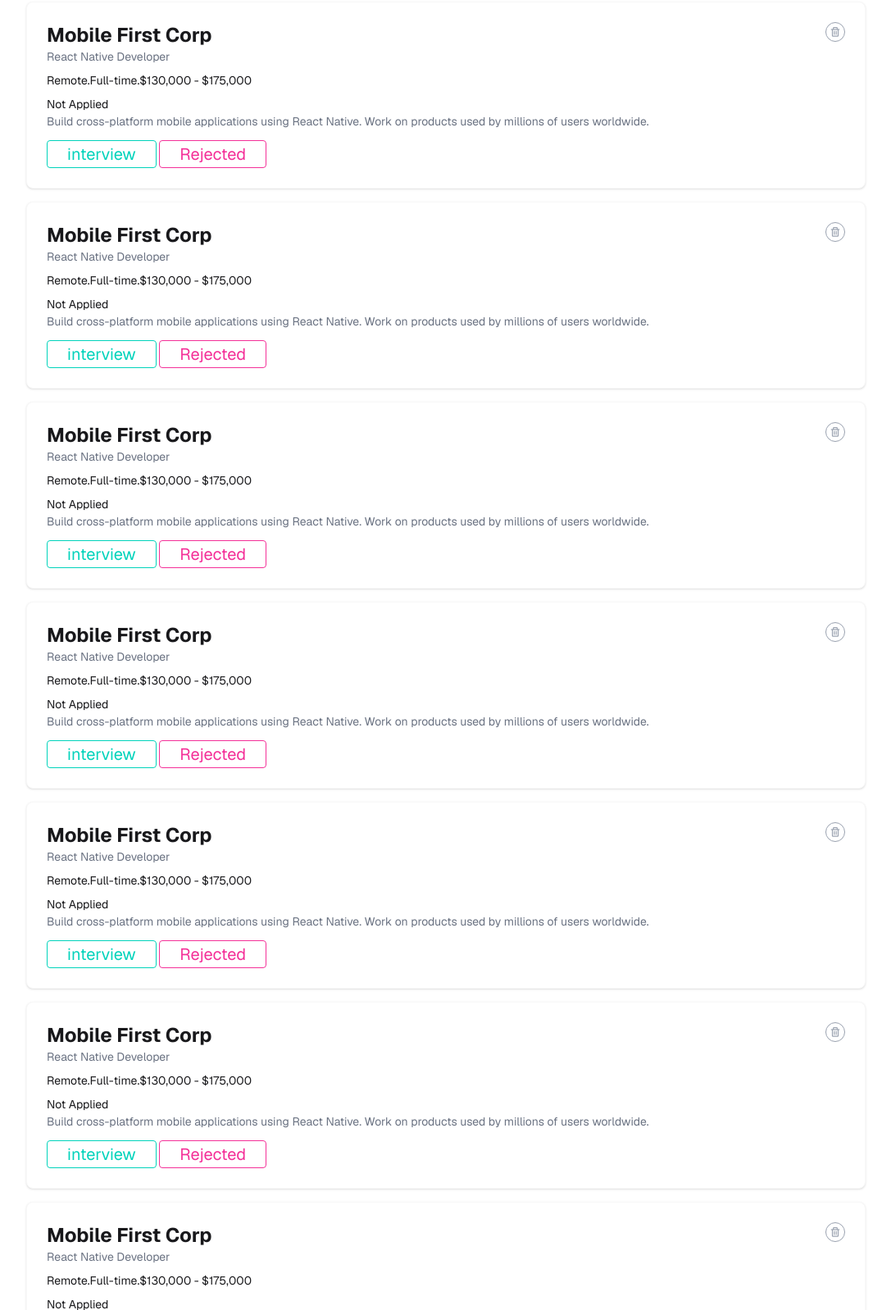
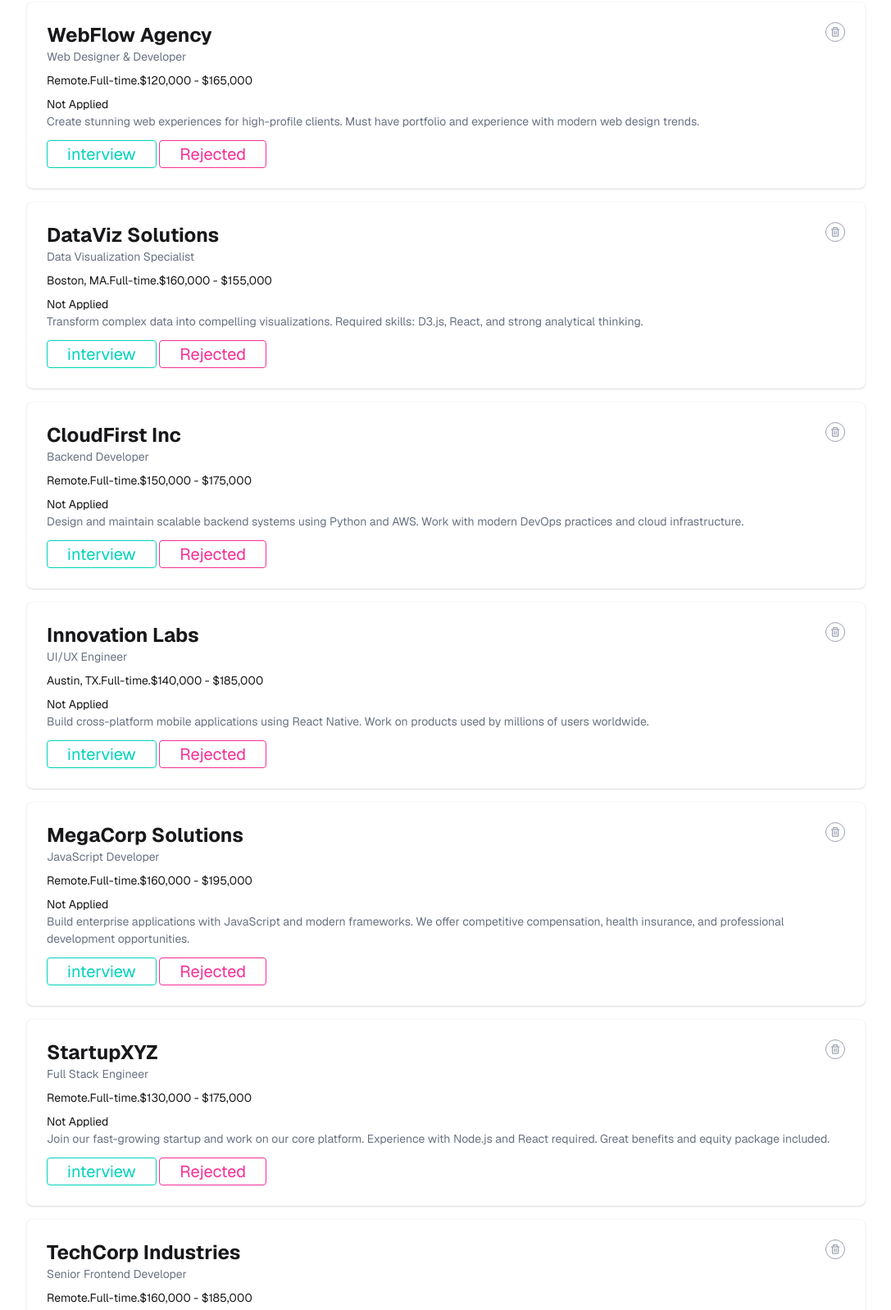
Before and after one commit to rafiqulislamraj58-design/Assignment-04, a website: page index.html in a window 1280 px wide. Shown: the part 542-2140 px from the top of the page at 82% size, without its empty margins (96-1183 px from the left). Drawn offline with nearby package versions, Linux system fonts and the light colour scheme.

Commit message:
Informationupdated

```diff
--- a/index.html
+++ b/index.html
@@ -94,8 +94,8 @@
                  <div class="card-body">
                    <div class="flex justify-between card-ditels">
                         <div class="contant">
-                            <h3 class="font-bold text-2xl">Mobile First Corp</h3>
-                            <p class="text-gray-500">React Native Developer</p>
+                            <h3 class="font-bold text-2xl">WebFlow Agency</h3>
+                            <p class="text-gray-500">Web Designer & Developer</p>
                         </div>
                         <div class="card-icon">
                             <div id="delate" class="circle rounded-full bg-white-400  text-gray-400 border border-gray-400 w-6 h-6  flex items-center justify-center hover:text-red-500/65 cursor-pointer">
@@ -103,10 +103,10 @@
                             </div>
                         </div>
                    </div>
-                   <p>Remote.Full-time.$130,000 - $175,000 </p>
+                   <p>Remote.Full-time.$120,000 - $165,000 </p>
                    <div class="contains">
                     <button>Not Applied</button>
-                    <p class="text-gray-500">Build cross-platform mobile applications using React Native. Work on products used by millions of users worldwide.</p>
+                    <p class="text-gray-500">Create stunning web experiences for high-profile clients. Must have portfolio and experience with modern web design trends.</p>
                     <div class="buttons-container mt-3">
                         <div class="badge badge-outline px-6 py-4 text-xl rounded-sm badge-accent hover:translate-y-0.5" >interview</div>
                         <div class="badge badge-outline px-6 py-4 text-xl rounded-sm badge-secondary hover:translate-y-0.5">Rejected</div>
@@ -122,8 +122,8 @@
                  <div class="card-body">
                    <div class="flex justify-between card-ditels">
                         <div class="contant">
-                            <h3 class="font-bold text-2xl">Mobile First Corp</h3>
-                            <p class="text-gray-500">React Native Developer</p>
+                            <h3 class="font-bold text-2xl">DataViz Solutions</h3>
+                            <p class="text-gray-500">Data Visualization Specialist</p>
                         </div>
                         <div class="card-icon">
                             <div id="delate" class="circle rounded-full bg-white-400  text-gray-400 border border-gray-400 w-6 h-6  flex items-center justify-center hover:text-red-500/65 cursor-pointer">
@@ -131,10 +131,10 @@
                             </div>
                         </div>
                    </div>
-                   <p>Remote.Full-time.$130,000 - $175,000 </p>
+                   <p>Boston, MA.Full-time.$160,000 - $155,000 </p>
                    <div class="contains">
                     <button>Not Applied</button>
-                    <p class="text-gray-500">Build cross-platform mobile applications using React Native. Work on products used by millions of users worldwide.</p>
+                    <p class="text-gray-500">Transform complex data into compelling visualizations. Required skills: D3.js, React, and strong analytical thinking.</p>
                     <div class="buttons-container mt-3">
                         <div class="badge badge-outline px-6 py-4 text-xl rounded-sm badge-accent hover:translate-y-0.5" >interview</div>
                         <div class="badge badge-outline px-6 py-4 text-xl rounded-sm badge-secondary hover:translate-y-0.5">Rejected</div>
@@ -150,8 +150,8 @@
                  <div class="card-body">
                    <div class="flex justify-between card-ditels">
                         <div class="contant">
-                            <h3 class="font-bold text-2xl">Mobile First Corp</h3>
-                            <p class="text-gray-500">React Native Developer</p>
+                            <h3 class="font-bold text-2xl">CloudFirst Inc</h3>
+                            <p class="text-gray-500">Backend Developer</p>
                         </div>
                         <div class="card-icon">
                             <div id="delate" class="circle rounded-full bg-white-400  text-gray-400 border border-gray-400 w-6 h-6  flex items-center justify-center hover:text-red-500/65 cursor-pointer">
@@ -159,10 +159,10 @@
                             </div>
                         </div>
                    </div>
-                   <p>Remote.Full-time.$130,000 - $175,000 </p>
+                   <p>Remote.Full-time.$150,000 - $175,000 </p>
                    <div class="contains">
                     <button>Not Applied</button>
-                    <p class="text-gray-500">Build cross-platform mobile applications using React Native. Work on products used by millions of users worldwide.</p>
+                    <p class="text-gray-500">Design and maintain scalable backend systems using Python and AWS. Work with modern DevOps practices and cloud infrastructure.</p>
                     <div class="buttons-container mt-3">
                         <div class="badge badge-outline px-6 py-4 text-xl rounded-sm badge-accent hover:translate-y-0.5" >interview</div>
                         <div class="badge badge-outline px-6 py-4 text-xl rounded-sm badge-secondary hover:translate-y-0.5">Rejected</div>
@@ -178,8 +178,8 @@
                  <div class="card-body">
                    <div class="flex justify-between card-ditels">
                         <div class="contant">
-                            <h3 class="font-bold text-2xl">Mobile First Corp</h3>
-                            <p class="text-gray-500">React Native Developer</p>
+                            <h3 class="font-bold text-2xl">Innovation Labs</h3>
+                            <p class="text-gray-500">UI/UX Engineer</p>
                         </div>
                         <div class="card-icon">
                             <div id="delate" class="circle rounded-full bg-white-400  text-gray-400 border border-gray-400 w-6 h-6  flex items-center justify-center hover:text-red-500/65 cursor-pointer">
@@ -187,7 +187,7 @@
                             </div>
                         </div>
                    </div>
-                   <p>Remote.Full-time.$130,000 - $175,000 </p>
+                   <p>Austin, TX.Full-time.$140,000 - $185,000 </p>
                    <div class="contains">
                     <button>Not Applied</button>
                     <p class="text-gray-500">Build cross-platform mobile applications using React Native. Work on products used by millions of users worldwide.</p>
@@ -206,8 +206,8 @@
                  <div class="card-body">
                    <div class="flex justify-between card-ditels">
                         <div class="contant">
-                            <h3 class="font-bold text-2xl">Mobile First Corp</h3>
-                            <p class="text-gray-500">React Native Developer</p>
+                            <h3 class="font-bold text-2xl">MegaCorp Solutions</h3>
+                            <p class="text-gray-500">JavaScript Developer</p>
                         </div>
                         <div class="card-icon">
                             <div id="delate" class="circle rounded-full bg-white-400  text-gray-400 border border-gray-400 w-6 h-6  flex items-center justify-center hover:text-red-500/65 cursor-pointer">
@@ -215,10 +215,10 @@
                             </div>
                         </div>
                    </div>
-                   <p>Remote.Full-time.$130,000 - $175,000 </p>
+                   <p>Remote.Full-time.$160,000 - $195,000 </p>
                    <div class="contains">
                     <button>Not Applied</button>
-                    <p class="text-gray-500">Build cross-platform mobile applications using React Native. Work on products used by millions of users worldwide.</p>
+                    <p class="text-gray-500">Build enterprise applications with JavaScript and modern frameworks. We offer competitive compensation, health insurance, and professional development opportunities.</p>
                     <div class="buttons-container mt-3">
                         <div class="badge badge-outline px-6 py-4 text-xl rounded-sm badge-accent hover:translate-y-0.5" >interview</div>
                         <div class="badge badge-outline px-6 py-4 text-xl rounded-sm badge-secondary hover:translate-y-0.5">Rejected</div>
@@ -234,8 +234,8 @@
                  <div class="card-body">
                    <div class="flex justify-between card-ditels">
                         <div class="contant">
-                            <h3 class="font-bold text-2xl">Mobile First Corp</h3>
-                            <p class="text-gray-500">React Native Developer</p>
+                            <h3 class="font-bold text-2xl">StartupXYZ</h3>
+                            <p class="text-gray-500">Full Stack Engineer</p>
                         </div>
                         <div class="card-icon">
                             <div id="delate" class="circle rounded-full bg-white-400  text-gray-400 border border-gray-400 w-6 h-6  flex items-center justify-center hover:text-red-500/65 cursor-pointer">
@@ -246,7 +246,7 @@
                    <p>Remote.Full-time.$130,000 - $175,000 </p>
                    <div class="contains">
                     <button>Not Applied</button>
-                    <p class="text-gray-500">Build cross-platform mobile applications using React Native. Work on products used by millions of users worldwide.</p>
+                    <p class="text-gray-500">Join our fast-growing startup and work on our core platform. Experience with Node.js and React required. Great benefits and equity package included.</p>
                     <div class="buttons-container mt-3">
                         <div class="badge badge-outline px-6 py-4 text-xl rounded-sm badge-accent hover:translate-y-0.5" >interview</div>
                         <div class="badge badge-outline px-6 py-4 text-xl rounded-sm badge-secondary hover:translate-y-0.5">Rejected</div>
@@ -262,8 +262,8 @@
                  <div class="card-body">
                    <div class="flex justify-between card-ditels">
                         <div class="contant">
-                            <h3 class="font-bold text-2xl">Mobile First Corp</h3>
-                            <p class="text-gray-500">React Native Developer</p>
+                            <h3 class="font-bold text-2xl">TechCorp Industries</h3>
+                            <p class="text-gray-500">Senior Frontend Developer</p>
                         </div>
                         <div class="card-icon">
                             <div id="delate" class="circle rounded-full bg-white-400  text-gray-400 border border-gray-400 w-6 h-6  flex items-center justify-center hover:text-red-500/65 cursor-pointer">
@@ -271,15 +271,13 @@
                             </div>
                         </div>
                    </div>
-                   <p>Remote.Full-time.$130,000 - $175,000 </p>
+                   <p>Remote.Full-time.$160,000 - $185,000 </p>
                    <div class="contains">
                     <button>Not Applied</button>
-                    <p class="text-gray-500">Build cross-platform mobile applications using React Native. Work on products used by millions of users worldwide.</p>
+                    <p class="text-gray-500">We are looking for an experienced Frontend Developer to build scalable web applications using React and TypeScript. You will work with a talented team on cutting-edge projects.</p>
                     <div class="buttons-container mt-3">
                         <div class="badge badge-outline px-6 py-4 text-xl rounded-sm badge-accent hover:translate-y-0.5" >interview</div>
                         <div class="badge badge-outline px-6 py-4 text-xl rounded-sm badge-secondary hover:translate-y-0.5">Rejected</div>
-
-
                     </div>
                  </div>
                  </div>
```
